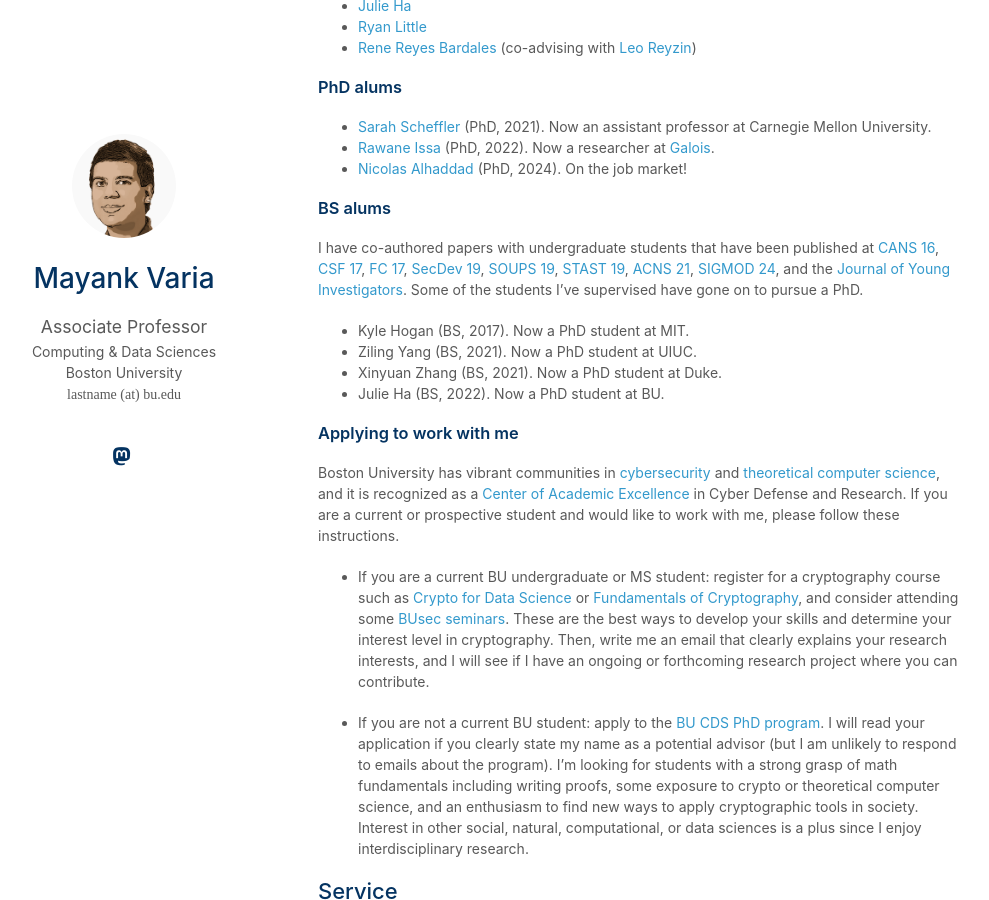
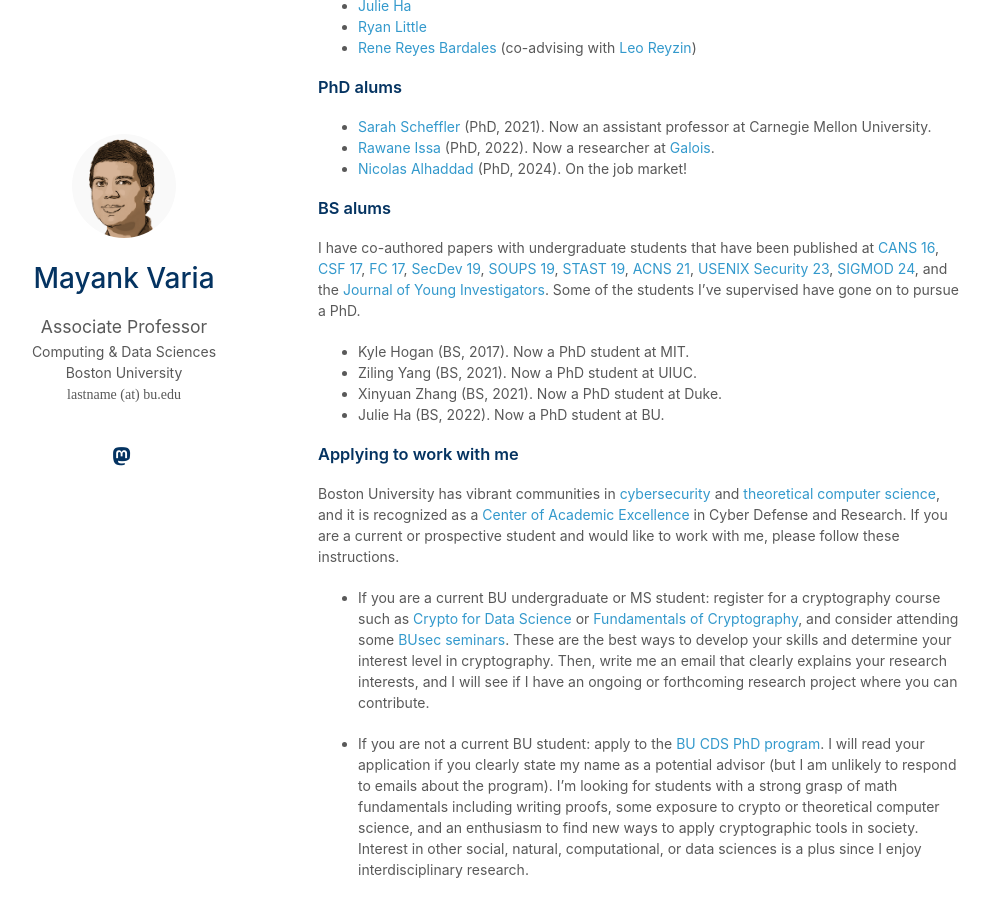
Before and after one commit to mvaria/mvaria.github.io, a Jekyll site: the page built from index.md, in a window 1280 px wide and 900 px high, scrolled down 1205 px. Shown: the whole window, without its empty margins (152-1141 px from the left). Built offline with Jekyll 4.4.1, drawn with Linux system fonts in a browser that asks for light colours; nearby versions of some CDN libraries; a style sheet for code colours, icons or effects is not loaded; our own code applies the rules of GitHub Pages for plain Markdown files.

Commit message:
Adding conference

```diff
--- a/index.md
+++ b/index.md
@@ -61,7 +61,7 @@
 
 ### BS alums
 
-I have co-authored papers with undergraduate students that have been published at [CANS 16](https://open.bu.edu/handle/2144/20634), [CSF 17](https://eprint.iacr.org/2017/1256.pdf), [FC 17](https://eprint.iacr.org/2016/1006.pdf), [SecDev 19](https://eprint.iacr.org/2018/602.pdf), [SOUPS 19](https://www.usenix.org/system/files/soups2019-qin.pdf), [STAST 19](https://link.springer.com/chapter/10.1007/978-3-030-55958-8_10), [ACNS 21](https://eprint.iacr.org/2021/478.pdf), [SIGMOD 24](https://cs-people.bu.edu/liagos/material/qs-sigmod24.pdf), and the [Journal of Young Investigators](https://www.ncbi.nlm.nih.gov/pmc/articles/PMC10321550/). Some of the students I've supervised have gone on to pursue a PhD.
+I have co-authored papers with undergraduate students that have been published at [CANS 16](https://open.bu.edu/handle/2144/20634), [CSF 17](https://eprint.iacr.org/2017/1256.pdf), [FC 17](https://eprint.iacr.org/2016/1006.pdf), [SecDev 19](https://eprint.iacr.org/2018/602.pdf), [SOUPS 19](https://www.usenix.org/system/files/soups2019-qin.pdf), [STAST 19](https://link.springer.com/chapter/10.1007/978-3-030-55958-8_10), [ACNS 21](https://eprint.iacr.org/2021/478.pdf), [USENIX Security 23](https://www.usenix.org/conference/usenixsecurity23/presentation/faisal), [SIGMOD 24](https://cs-people.bu.edu/liagos/material/qs-sigmod24.pdf), and the [Journal of Young Investigators](https://www.ncbi.nlm.nih.gov/pmc/articles/PMC10321550/). Some of the students I've supervised have gone on to pursue a PhD.
 
 - Kyle Hogan (BS, 2017). Now a PhD student at MIT.
 - Ziling Yang (BS, 2021). Now a PhD student at UIUC.
```
Also changed, not shown: 1 other file.
